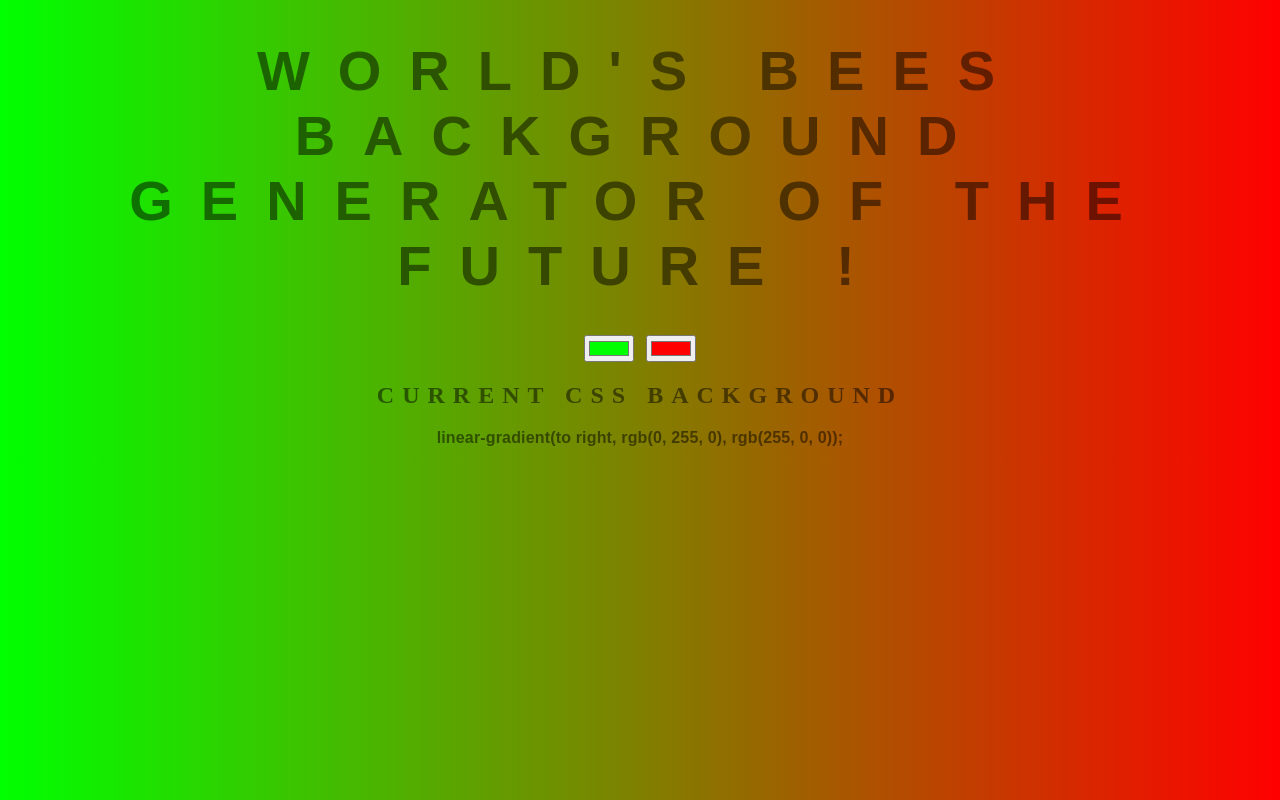
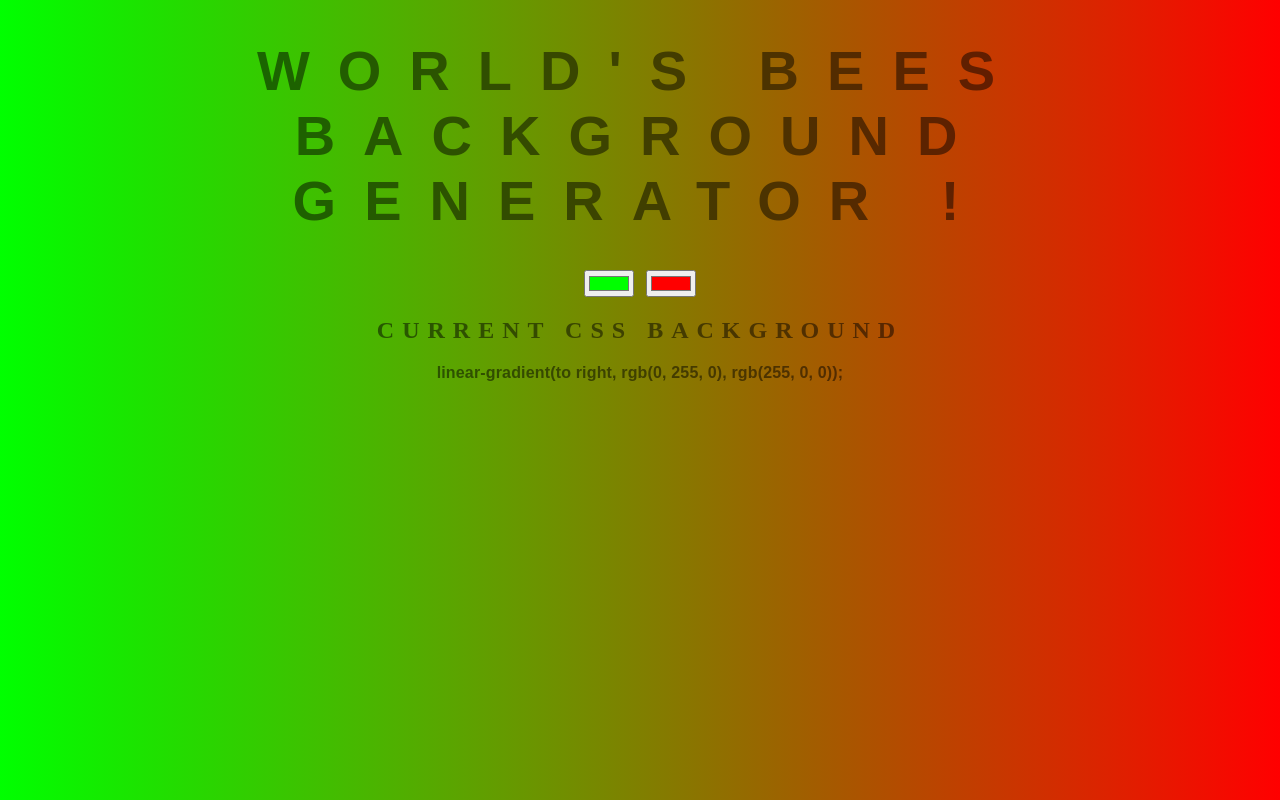
Before and after one commit to Lairdfire/background-generator, a plain HTML site: page index.html in a window 1280 px wide. Drawn offline with Linux system fonts and the light colour scheme.

Commit message:
Update index.html

```diff
--- a/index.html
+++ b/index.html
@@ -7,7 +7,7 @@
 	<link rel="stylesheet" type="text/css" href="style.css">
 </head>
 <body id="gradient">
-	<h1>World's Bees Background generator of the future !</h1>
+	<h1>World's Bees Background generator !</h1>
 	<input class ="color1" type="color" name="color1" value="#00ff00">
 	<input class ="color2" type="color" name="color2" value="#ff0000">
 
```
